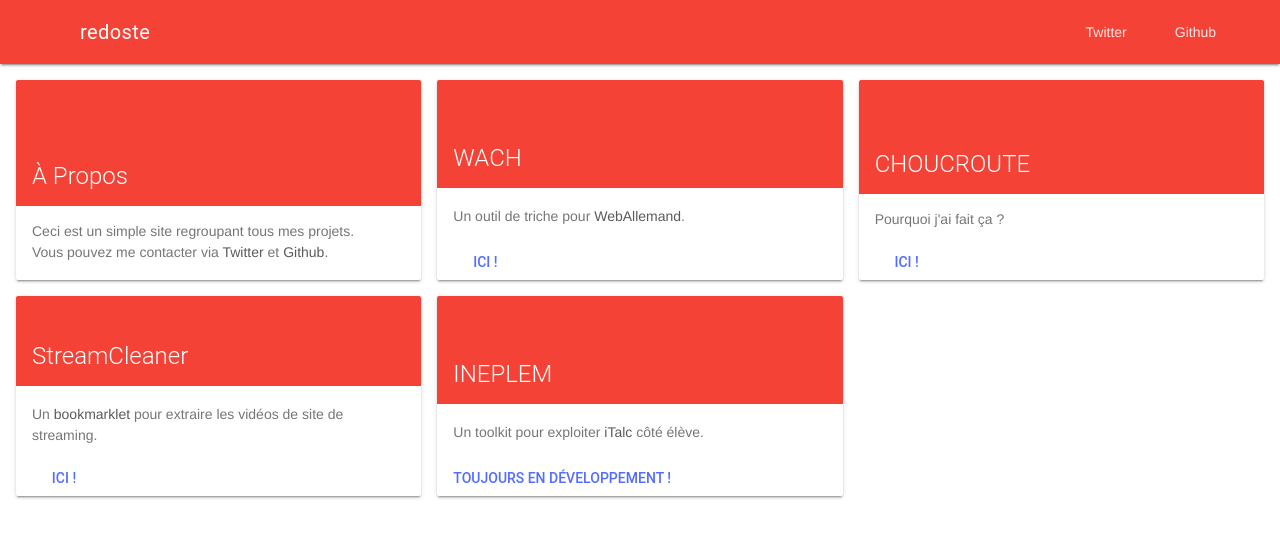
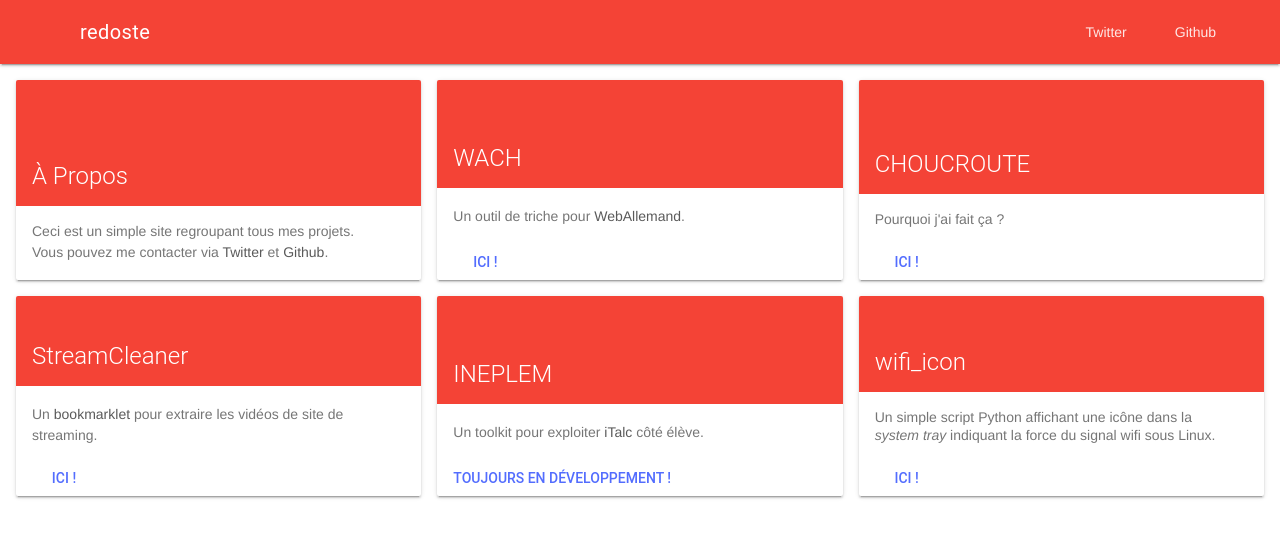
Before and after one commit to redoste/redoste.github.io, a plain HTML site: page index.html in a window 1280 px wide. Drawn offline with Linux system fonts and the light colour scheme.

Commit message:
Ajout de wifi_icon

```diff
--- a/index.html
+++ b/index.html
@@ -97,6 +97,18 @@
 						</div>
 					</div>
 
+					<div class="mdl-cell mdl-cell--4-col mdl-cell--6-col-tablet mdl-cell--8-col-phone mdl-card mdl-shadow--2dp">
+						<div class="mdl-card__title mdl-card--expand"><h2 class="mdl-card__title-text"><a href="https://github.com/redoste/wifi_icon" class="title-link">wifi_icon</a></h2></div>
+						<div class="mdl-card__supporting-text">
+							Un simple script Python affichant une icône dans la <i>system tray</i> indiquant la force du signal wifi sous Linux.
+						</div>
+						<div class="mdl-card__action mdl-card--border">
+							<a class="mdl-button mdl-js-button mdl-button--accent mdl-js-ripple-effect" href="https://github.com/redoste/wifi_icon">
+								Ici !
+							</a>
+						</div>
+					</div>
+
 				</div>
 			</main>
 
```
